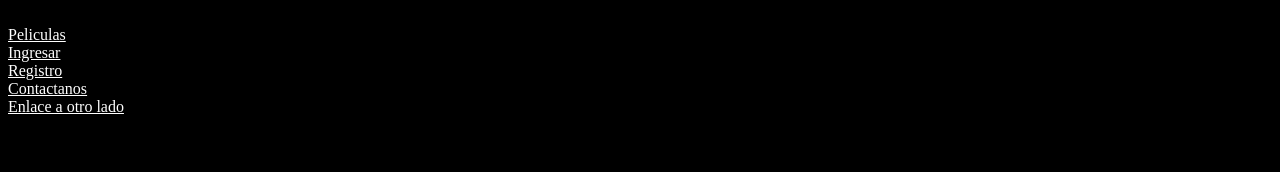
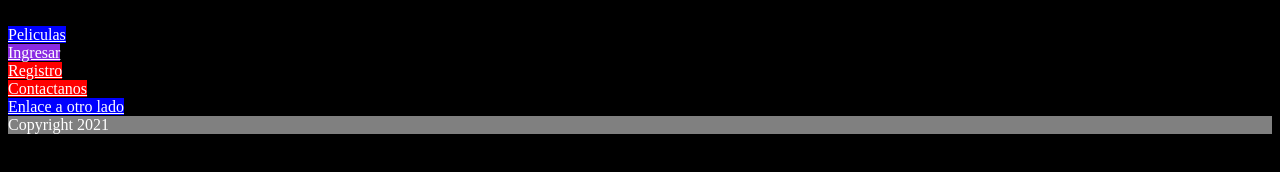
Before and after one commit to Codo-a-Codo-4-0-Comision-1124/clase-06, a plain HTML site: page index.html in a window 1280 px wide. Drawn offline with Linux system fonts and the light colour scheme.

```diff
--- a/css/style.css
+++ b/css/style.css
@@ -8,7 +8,31 @@
 
 */
 
+
 * {
    background-color: black;
    color: white;
 }
+
+a {
+    background-color: blue;
+}
+
+footer {
+    background-color: gray;
+}
+
+/* Lo usamos con class en los atributos de HTML*/
+.Botoncito {
+    background-color: red;
+}
+
+
+/**************************************************/
+/*             Aca van los ID                    */
+/**************************************************/
+
+/* Lo usamos con ID en los atributos de HTML*/
+#login001 {
+    background-color: blueviolet;
+}
--- a/index.html
+++ b/index.html
@@ -11,6 +11,16 @@
     <!--
         Esto es un bloque de comentario
     -->
+
+    <!--
+        Malas practicas, preferible no hacerlo...
+        <style>
+            footer {
+                background-color: violet;
+            }
+        </style>
+    -->
+
 </head>
 
 <body>
@@ -20,13 +30,17 @@
     <!-- Usar / barra -->
     <a href="pages/movies.html">Peliculas</a>
     <br>
-    <a href="pages/login.html">Ingresar</a>
+    <a id="login001" href="pages/login.html">Ingresar</a>
     <br>
-    <a href="pages/signup.html">Registro</a>
+    <a class="Botoncito" href="pages/signup.html">Registro</a>
     <br>
-    <a href="pages/contact.html">Contactanos</a>
+    <a class="Botoncito" href="pages/contact.html">Contactanos</a>
     <br>
     <a href="https://www.google.com" target="__blank">Enlace a otro lado</a>
+    <!-- No hacerlo... malas practicas
+        <footer style="background-color:turquoise;"> Copyright 2021</footer>
+    -->
+    <footer> Copyright 2021</footer>
 </body>
 
 </html>
```
Also changed, not shown: pages/movies.html (+7 -1 lines).
